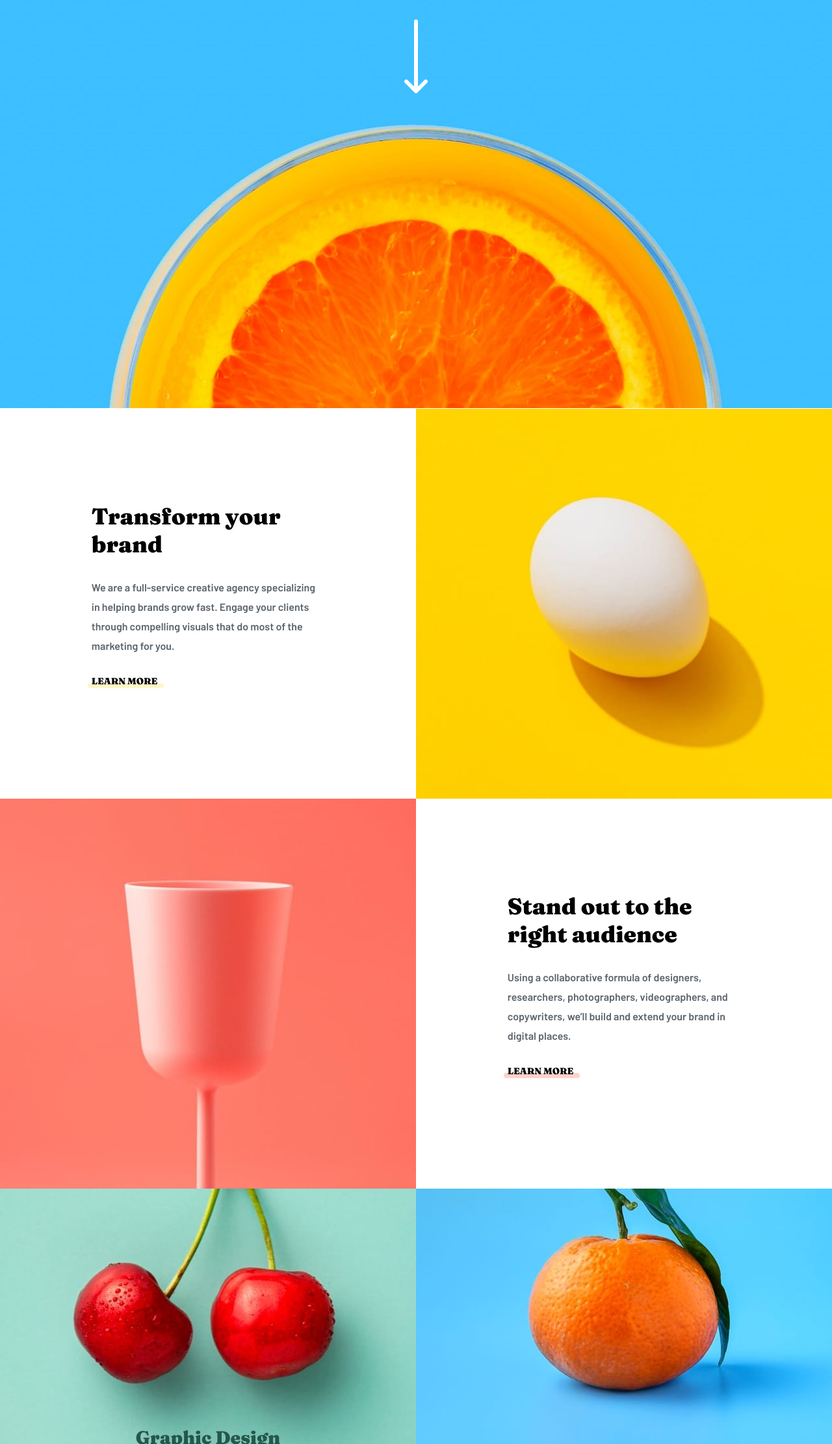
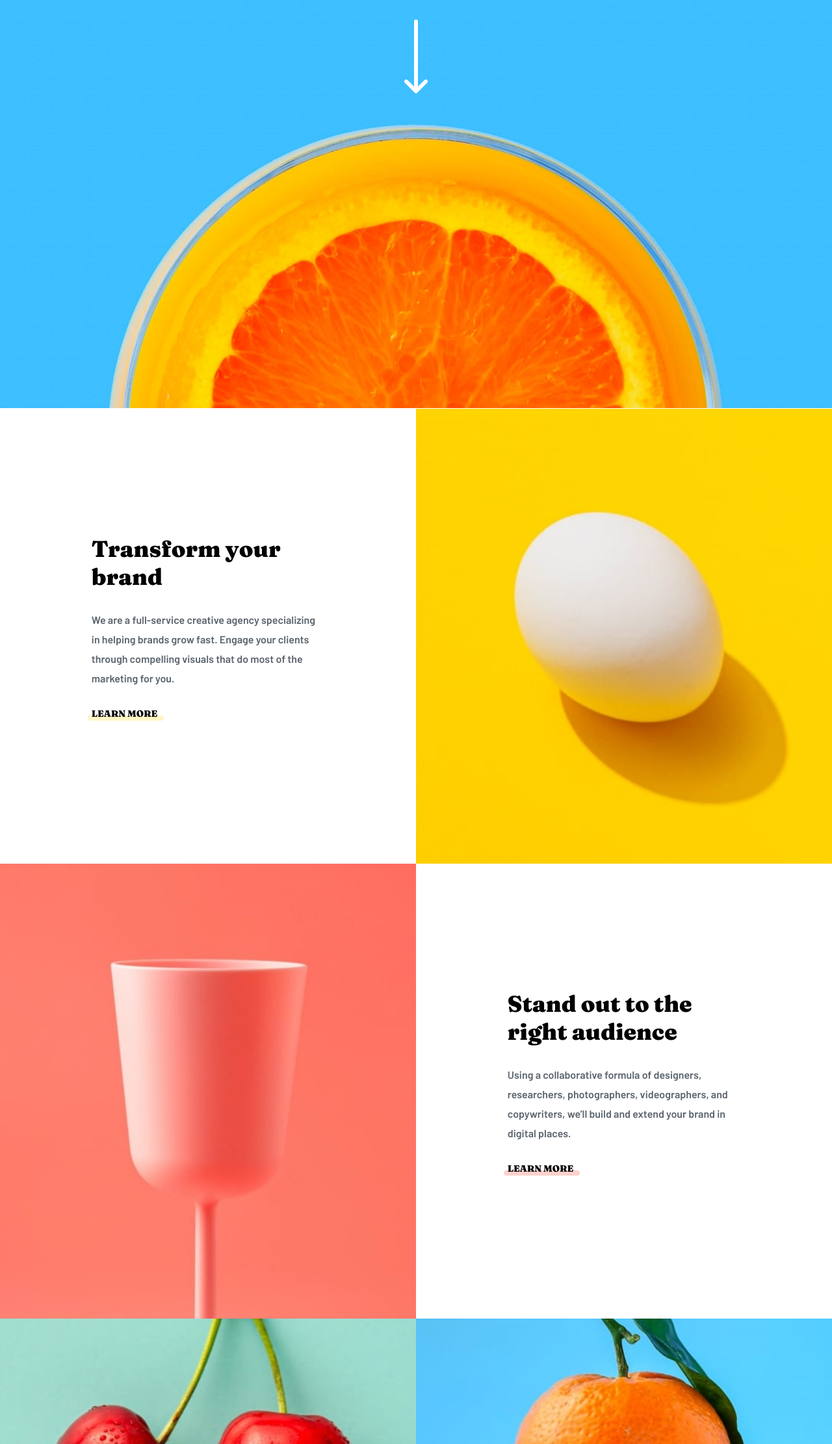
Before and after one commit to cloviswrodrigues/sunnyside_agency_landing_page, a website: page frontend/index.html in a window 1280 px wide. Shown: the part 272-2494 px from the top of the page at 65% size. Drawn offline with Linux system fonts and the light colour scheme.

Commit message:
adjusted heigth grid items

```diff
--- a/frontend/scss/_component.scss
+++ b/frontend/scss/_component.scss
@@ -26,21 +26,21 @@ main {
 
     &--egg {
         width: 100%;
-        height: 60rem;
+        height: 70rem;
         background: url(../images/desktop/image-transform.jpg) no-repeat center;
         background-size: cover;
     }
 
     &--cup {
         width: 100%;
-        height: 60rem;
+        height: 70rem;
         background: url(../images/desktop/image-stand-out.jpg) no-repeat center;
         background-size: cover;
     }
 
     &--grunt {
         width: 100%;
-        height: 60rem;
+        height: 70rem;
         background: url(../images/desktop/image-graphic-design.jpg) no-repeat center;
         background-size: cover;
         justify-content: flex-end;
@@ -48,7 +48,7 @@ main {
 
     &--orange {
         width: 100%;
-        height: 60rem;
+        height: 70rem;
         background: url(../images/desktop/image-photography.jpg) no-repeat center;
         background-size: cover;
         justify-content: flex-end;
```
Also changed, not shown: frontend/css/style.css.
